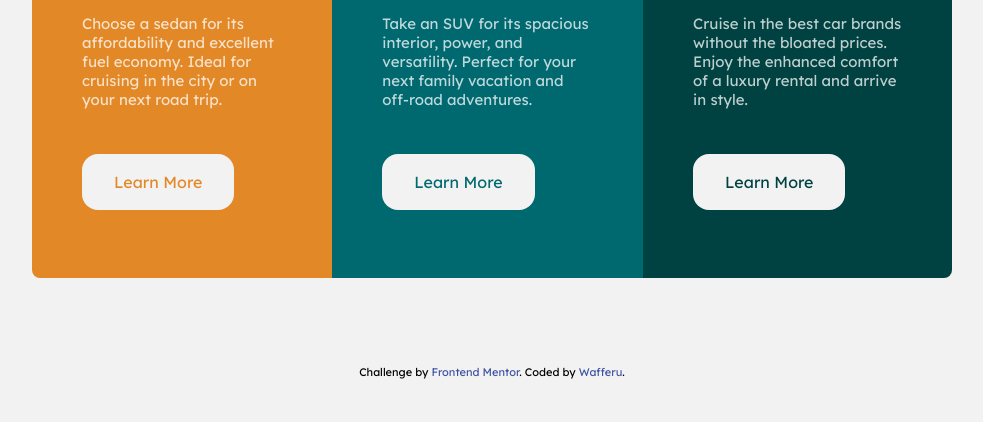
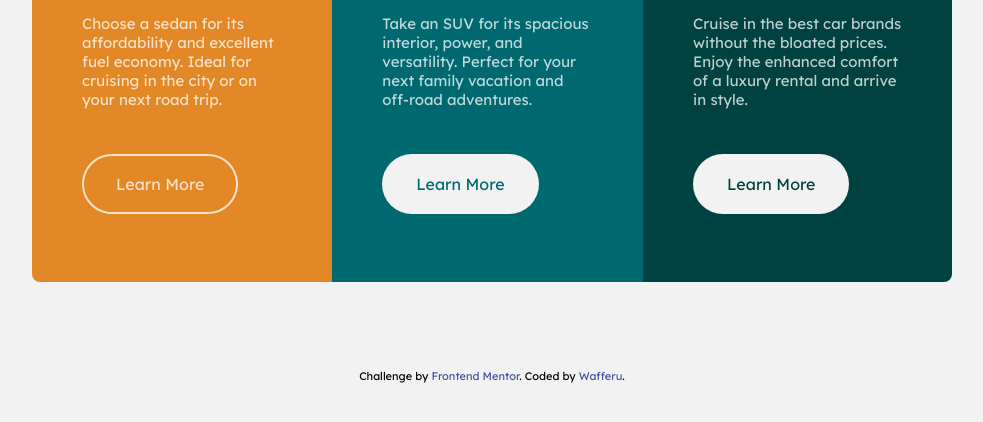
Before and after one commit to wafferu/3-column-preview-card-component-challenge-by-frontend-mentor, a plain HTML site: page index.html in a window 1280 px wide. In both pictures the pointer is over the link 306 px from the left and 474 px from the top of the page. Shown: the part 292-714 px from the top of the page, without its empty margins (148-1131 px from the left). Drawn offline with Linux system fonts and the light colour scheme.

Commit message:
added hover style on the link tag

```diff
--- a/styles.css
+++ b/styles.css
@@ -95,8 +95,16 @@ p, button{
 .threeColPrevCardCompCon:last-child a{
   background-color: hsl(0, 0%, 95%);
   padding: 1.125rem 2rem;
-  border-radius: 1rem;
-  border: none;
+  border-radius: 2rem;
+  border: 2px transparent solid;
+}
+
+.threeColPrevCardCompBox
+.threeColPrevCardCompCon:last-child a:hover{
+  background-color: transparent;
+  color:hsla(0, 0%, 100%, 0.75);
+  border: 2px hsla(0, 0%, 100%, 0.75) solid;
+  transition: all 500ms;
 }
 
 /* ----------------------------------------------------------------------------- */
```
